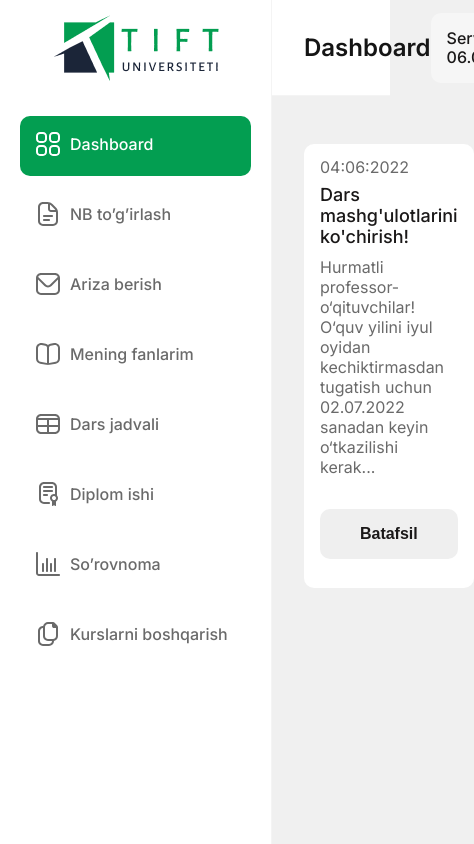
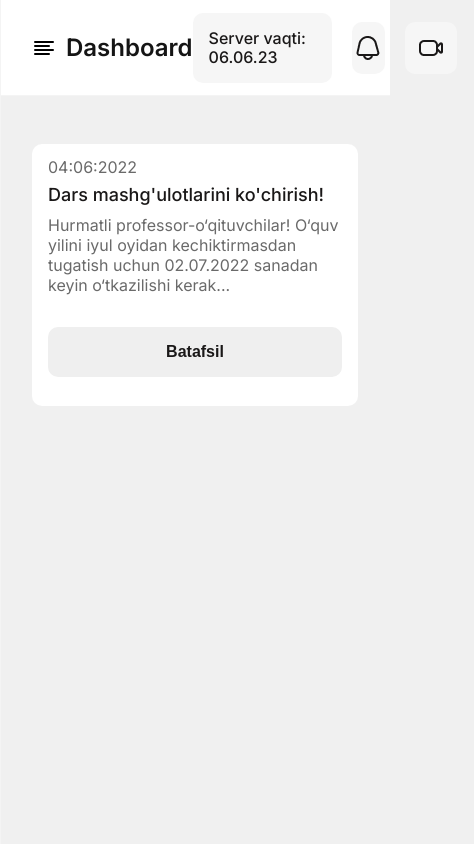
Before and after one commit to shohruzbekcoder007/tift, a React (Create React App) app: page / in a window 390 px wide. Shown: the whole page, 474 px wide, since content can reach past the window. Built offline with nearby package versions, Linux system fonts and the light colour scheme.

Commit message:
responsive sidebar and header

```diff
--- a/src/App.js
+++ b/src/App.js
@@ -1,34 +1,38 @@
 import React from 'react'
 import { ThemeProvider } from 'styled-components'
 import defaultTheme from './theme/defaultTheme'
-import { BrowserRouter, Routes, Route } from "react-router-dom";
+import { BrowserRouter, Routes, Route } from "react-router-dom"
 import Main from './components/Main'
-import TeacherDashboard from './components/TeacherDashboard';
-import VideoGuide from './components/VideoGuide';
-import ClassScheduleTeacher from './components/ClassScheduleTeacher';
+import TeacherDashboard from './components/TeacherDashboard'
+import VideoGuide from './components/VideoGuide'
+import ClassScheduleTeacher from './components/ClassScheduleTeacher'
 import DashboardDetail from './components/TeacherDashboard/DashboardDetail'
 import Thesis from "./components/Thesis"
+import { ThemeProvider as MuiTheme } from '@mui/material/styles'
+import muiTheme from './theme/muiTheme'
 
 function App() {
   return (
+    <MuiTheme theme={muiTheme}>
       <ThemeProvider theme={defaultTheme}>
         <BrowserRouter>
           <Routes>
-          <Route path="/" element={<Main/>}>
-            <Route index element={<TeacherDashboard/>}/>
-            <Route path="nb" element={<p>NB larni tugirlash</p>}/>
-            <Route path="filingapplication" element={<p>filing-application</p>}/>
-            <Route path="sciences" element={<p>sciences</p>}/>
-            <Route path="classschedule" element={<ClassScheduleTeacher/>}/>
-            <Route path="diploma" element={<Thesis/>}/>
-            <Route path="request" element={<p>request</p>}/>
-            <Route path="coursemanagement" element={<p>coursemanagement</p>}/>
-            <Route path="videoguide" element={<VideoGuide/>}/>
-            <Route path="details/:id" element={<DashboardDetail/>}/>
+            <Route path="/" element={<Main />}>
+              <Route index element={<TeacherDashboard />} />
+              <Route path="nb" element={<p>NB larni tugirlash</p>} />
+              <Route path="filingapplication" element={<p>filing-application</p>} />
+              <Route path="sciences" element={<p>sciences</p>} />
+              <Route path="classschedule" element={<ClassScheduleTeacher />} />
+              <Route path="diploma" element={<Thesis />} />
+              <Route path="request" element={<p>request</p>} />
+              <Route path="coursemanagement" element={<p>coursemanagement</p>} />
+              <Route path="videoguide" element={<VideoGuide />} />
+              <Route path="details/:id" element={<DashboardDetail />} />
             </Route>
           </Routes>
         </BrowserRouter>
       </ThemeProvider>
+    </MuiTheme>
   );
 }
 
--- a/src/components/Header/index.jsx
+++ b/src/components/Header/index.jsx
@@ -1,5 +1,5 @@
 import React from 'react'
-import { HeaderAccount, HeaderAccountItem, HeaderAccountTime, HeaderTitle, HeaderWrapper } from './styles'
+import { HeaderAccount, HeaderAccountItem, HeaderAccountTime, HeaderTitle, HeaderTitleHamburger, HeaderWrapper } from './styles'
 import align_center from "./../../imgs/01_align_center.png"
 import video_iconc from "./../../imgs/video-iconc.png"
 import { NavLink } from 'react-router-dom'
@@ -7,8 +7,17 @@ import { NavLink } from 'react-router-dom'
 export default function Header() {
   return (
     <div>
-      <HeaderWrapper big='true'>
-        <HeaderTitle>Dashboard</HeaderTitle>
+      <HeaderWrapper
+        // big='true'
+      >
+        <HeaderTitleHamburger>
+          <span>
+            <svg xmlns="http://www.w3.org/2000/svg" width="24" height="24" viewBox="0 0 24 24" fill="none" stroke="currentColor" stroke-width="2" stroke-linecap="round" stroke-linejoin="round" class="feather feather-align-left"><line x1="17" y1="10" x2="3" y2="10"></line><line x1="21" y1="6" x2="3" y2="6"></line><line x1="21" y1="14" x2="3" y2="14"></line><line x1="17" y1="18" x2="3" y2="18"></line></svg>
+          </span>
+          <HeaderTitle>
+            Dashboard
+          </HeaderTitle>
+        </HeaderTitleHamburger>
         <HeaderAccount>
           <HeaderAccountTime>
             Server vaqti: 06.06.23
--- a/src/components/Header/styles.js
+++ b/src/components/Header/styles.js
@@ -12,7 +12,24 @@ export const HeaderWrapper = styled.div`
   position: fixed;
   top: 0;
   right: 0;
-  padding-left: ${props =>  props.big?"304px":"32px"};
+  // padding-left: ${props =>  props.big?"304px":"32px"};
+  padding-left: 304px;
+  @media (max-width: 890px) {
+    padding-left: 32px;
+  }
+`
+
+export const HeaderTitleHamburger = styled.div`
+  display: flex;
+  gap: 10px;
+  align-items: center;
+  span {
+    padding-top: 4px;
+    display: none;
+    @media (max-width: 890px) {
+      display: inline-block;
+    }
+  }
 `
 
 export const HeaderTitle = styled.h1`
--- a/src/components/Sidebar/index.jsx
+++ b/src/components/Sidebar/index.jsx
@@ -127,7 +127,7 @@ const teacher_Links = [
 
 export default function Sidebar() {
   return (
-    <SidebarWrapper>
+    <SidebarWrapper type="small">
       <SidebarHeader>
         <img src={logo} alt="logo" />
       </SidebarHeader>
--- a/src/components/Sidebar/styles.js
+++ b/src/components/Sidebar/styles.js
@@ -1,6 +1,7 @@
 import styled from "styled-components";
 
 export const SidebarWrapper = styled.div`
+    transition: .5s;
     width: 272px;
     height: 100vh;
     position: fixed;
@@ -8,6 +9,12 @@ export const SidebarWrapper = styled.div`
     top: 0;
     background-color: #fff;
     border-right: 1px solid ${props => props.theme.color.stroke_color};
+    @media (max-width: 890px) {
+        transition: .5s;
+        width: 0;
+        overflow: hidden;
+        width: ${props =>  props.type=="big"?"272px":"0px"};
+    }
 `
 
 export const SidebarHeader = styled.div`
--- a/src/global_styles/styles.js
+++ b/src/global_styles/styles.js
@@ -3,6 +3,9 @@ import styled from 'styled-components';
 export const MainWrapper = styled.div`
     padding-top: 96px;
     padding-left: 272px;
+    @media (max-width: 890px) {
+        padding-left: 0;
+    }
 `
 
 export const ContentWrapper = styled.div`
```
Lines whose indentation alone changed are shown as unchanged.
